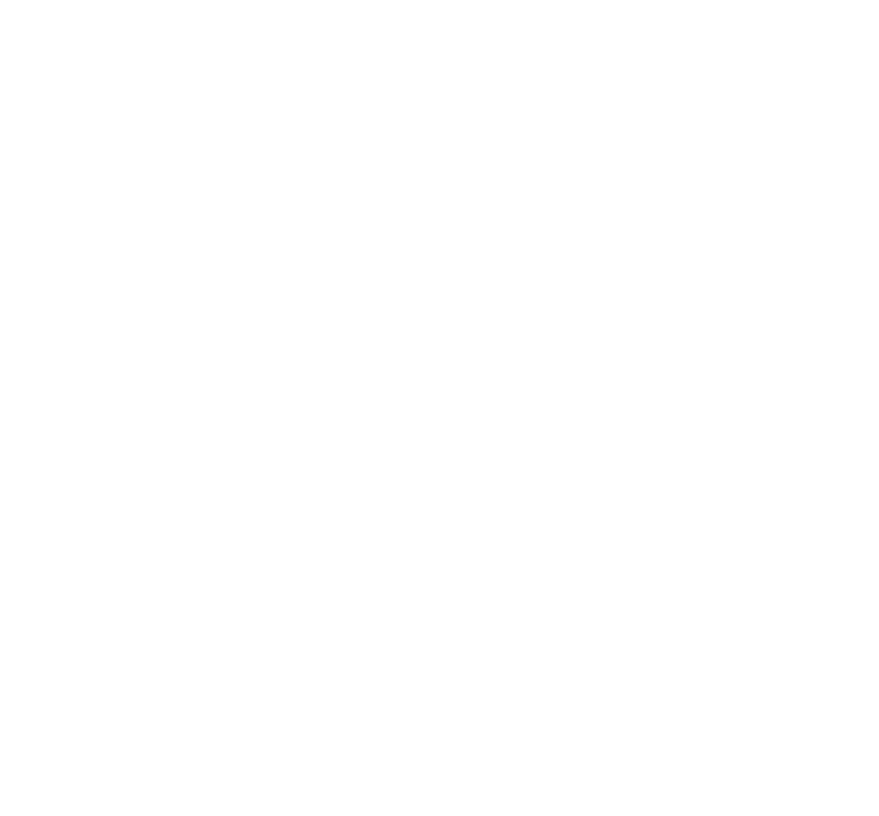
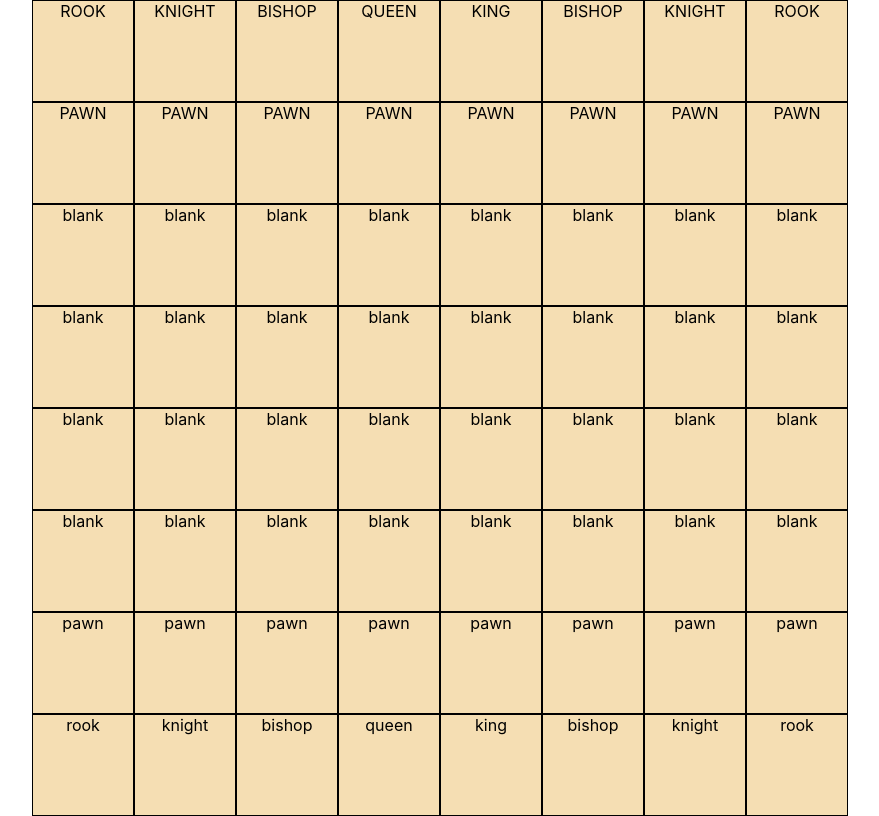
Before and after one commit to BlueBetaFish/chess-gui, a React (Create React App) app: page / in a window 1280 px wide. Shown: the whole page, without its empty margins (208-1087 px from the left). Built offline with nearby package versions, Linux system fonts and the light colour scheme.

Commit message:
acheived basic chess layout

```diff
--- a/src/App.css
+++ b/src/App.css
@@ -1,5 +1,10 @@
 .App {
   text-align: center;
+  display: flex;
+  align-items: center;
+  justify-content: center;
+  width: 100vw;
+  height: 100vh;
 }
 
 .App-logo {
--- a/src/App.tsx
+++ b/src/App.tsx
@@ -1,12 +1,13 @@
 import "./App.css";
 import { DEFAULT_BOARD } from "./chess-board/FEN";
+import ChessBoard from "./components/ChessBoard";
 
 function App() {
     console.log(DEFAULT_BOARD);
 
     return (
         <div className="App">
-            {/* <ChessBoard boardObj="hww"  /> */}
+            <ChessBoard boardObj={DEFAULT_BOARD}  />
         </div>
     );
 }
--- a/src/components/ChessBoard.tsx
+++ b/src/components/ChessBoard.tsx
@@ -2,21 +2,41 @@
 import PropTypes from 'prop-types';
 import { Board } from '../chess-board/Board';
 import { type } from 'os';
+import ChessGrid from './ChessGrid';
+import styles from '../styles/ChessBoard.module.css'
 
 
 type Props={
-    boardObj: Board
+    boardObj: Board | null
 }
 type State={
-
+    boardObj: Board | null
 }
 
+const RANKS =['a','b','c','d','e','f','h'];
+const FILES =['1','2','3','4','5','6','7','8'];
+let i=0
+export default class ChessBoard extends Component<Props,State> {
 
-export default class ChessBoard extends Component<Props,State> {
+    constructor(props:Props){
+        super(props);
+        this.state = {
+            boardObj:props.boardObj
+        }
+    }
     render() {
         return (
-            <div>
+            <div className={styles.board}>
+              {
+              this.props.boardObj?.squares.map(file =>
+                    <div className={styles.boardRow}>
+                    {file.map(piece =>
+                        <ChessGrid piece={piece} key={i++} />
+                    )}
+                    </div>
 
+                )
+              }
             </div>
         )
     }
--- /dev/null
+++ b/src/components/ChessGrid.tsx
@@ -0,0 +1,40 @@
+import React from 'react'
+import Piece,{Color, PieceType} from '../chess-board/Pieces'
+import styles from "../styles/ChessGrid.module.css"
+
+type Props={
+    piece:Piece
+}
+
+
+export default function ChessGrid (props:Props) {
+
+    if(props.piece.pieceType === 'NONE'){
+        return (
+            <div className={styles.grid}>
+                blank
+            </div>
+        )
+    }
+    else if(props.piece.pieceColor === 'WHITE'){
+        return (
+            <div className={styles.grid}>
+               {props.piece.pieceType}
+            </div>
+        )
+    }
+    else if(props.piece.pieceColor === 'BLACK'){
+        return (
+            <div className={styles.grid}>
+               {props.piece.pieceType.toLowerCase()}
+            </div>
+        )
+    }
+    return (
+        <div>
+            <div className={styles.grid}>
+                undefined
+            </div>
+        </div>
+    )
+}
--- /dev/null
+++ b/src/styles/ChessBoard.module.css
@@ -0,0 +1,10 @@
+.board {
+  display: flex;
+  flex-wrap: wrap;
+  height: 800px;
+  width: 800px;
+}
+
+.boardRow {
+  display: flex;
+}
--- /dev/null
+++ b/src/styles/ChessGrid.module.css
@@ -0,0 +1,6 @@
+.grid {
+  height: 100px;
+  width: 100px;
+  background-color: wheat;
+  border: 1px solid black;
+}
```
